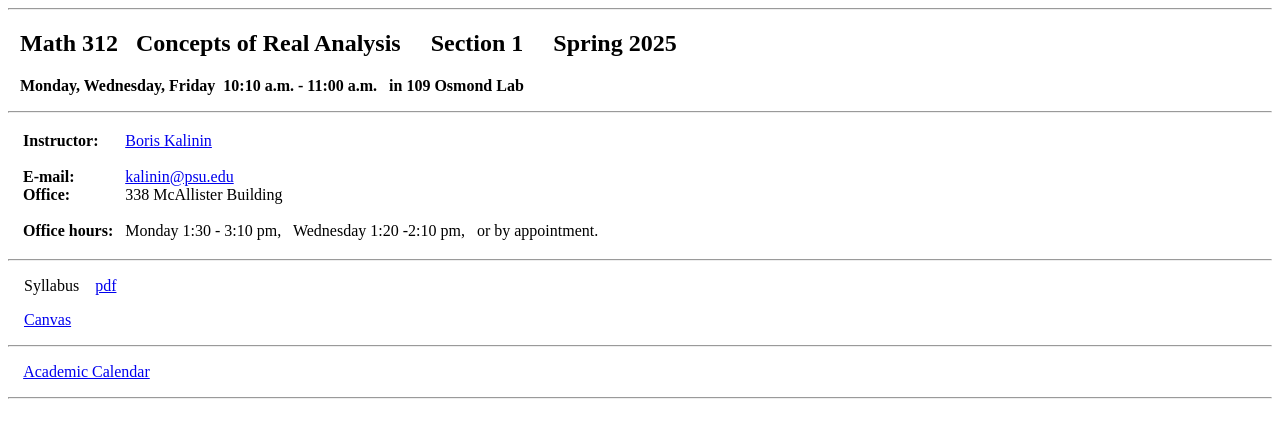
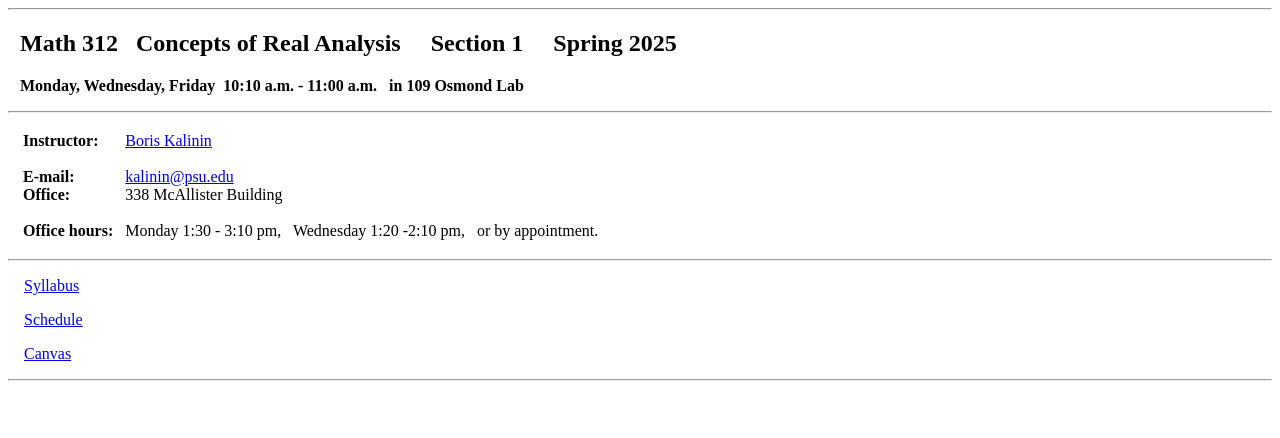
Before and after one commit to BorisK102/BorisK102.github.io, a plain HTML site: page 312-1/312-1.html in a window 1280 px wide. Drawn offline with Linux system fonts and the light colour scheme.

Commit message:
Add files via upload

```diff
--- a/312-1/312-1.html
+++ b/312-1/312-1.html
@@ -40,21 +40,19 @@ Boris Kalinin </a> <br>
 <hr>
 
 <p>
-&nbsp &nbsp  Syllabus &nbsp&nbsp;
-<a href="312_syllabus1.pdf">pdf</a> <br>
+&nbsp &nbsp
+<a href="312_syllabus1.pdf">Syllabus</a> <br>
 
+<p>
+
+&nbsp &nbsp  <a href="312_schedule.pdf">Schedule</a> &nbsp&nbsp;
 <p>
 &nbsp &nbsp <a href="https://canvas.psu.edu">Canvas</a>
 
 
 <p>
 
-<hr>
 
-
-<p>
-&nbsp &nbsp <a href="https://www.registrar.psu.edu/academic-calendars/2024-25.cfm"> Academic Calendar</a> &nbsp&nbsp;
-<p>
 <hr>
 
 
```
Also changed, not shown: 1 other file.
